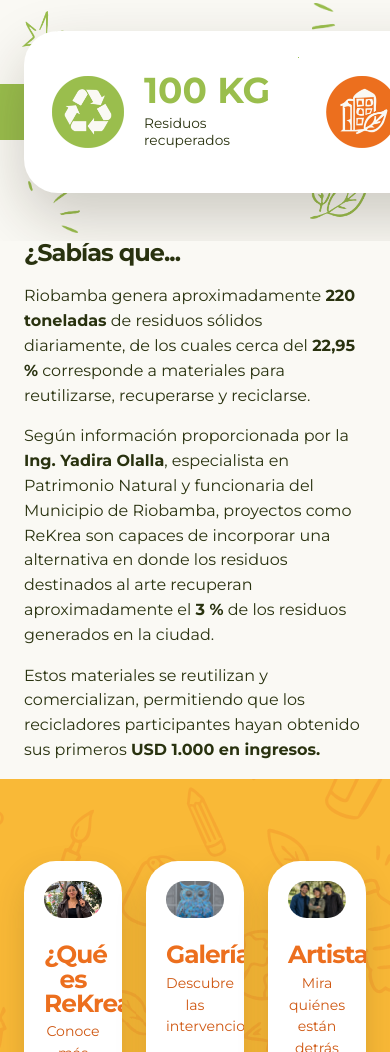
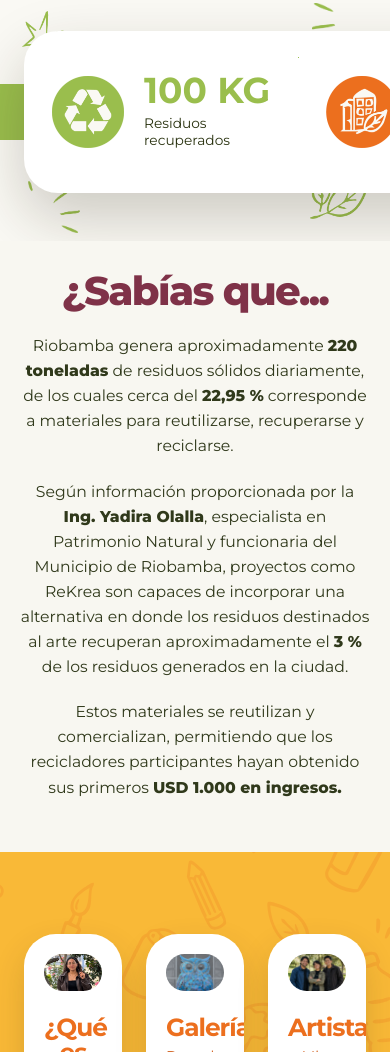
Before and after one commit to StalinMn/ReKrea, a website built with Vite: page index.html in a window 390 px wide. Shown: the part 665-1717 px from the top of the page. Built offline with nearby package versions, Linux system fonts and the light colour scheme.

Commit message:
CSSS CHANGE

```diff
--- a/assets/css/styles.css
+++ b/assets/css/styles.css
@@ -2089,3 +2089,90 @@
     transition: none;
   }
 }
+
+/* =========================================
+   SECCIÓN ¿SABÍAS QUE...?
+   ========================================= */
+
+.did-you-know {
+  position: relative;
+  padding: 18px 24px 72px;
+  background: #f8f7f1;
+  overflow: hidden;
+}
+
+.did-you-know__content {
+  width: min(100%, 1120px);
+  margin: 0 auto;
+  text-align: center;
+}
+
+.did-you-know__title {
+  margin: 0 0 32px;
+  color: #7f3248;
+  font-family: "Montserrat", sans-serif;
+  font-size: clamp(2.5rem, 5vw, 4.4rem);
+  font-weight: 800;
+  line-height: 1;
+  letter-spacing: -0.04em;
+}
+
+.did-you-know__text {
+  max-width: 1040px;
+  margin: 0 auto;
+  color: #30391b;
+  font-family: "Montserrat", sans-serif;
+  font-size: clamp(1rem, 1.35vw, 1.25rem);
+  font-weight: 400;
+  line-height: 1.45;
+}
+
+.did-you-know__text p {
+  margin: 0 auto 24px;
+}
+
+.did-you-know__text p:last-child {
+  margin-bottom: 0;
+}
+
+.did-you-know__text strong {
+  color: #30391b;
+  font-weight: 750;
+}
+
+/* Tabletas */
+@media (max-width: 900px) {
+  .did-you-know {
+    padding: 28px 28px 60px;
+  }
+
+  .did-you-know__title {
+    margin-bottom: 26px;
+  }
+
+  .did-you-know__text {
+    max-width: 760px;
+    line-height: 1.55;
+  }
+}
+
+/* Celulares */
+@media (max-width: 600px) {
+  .did-you-know {
+    padding: 30px 20px 52px;
+  }
+
+  .did-you-know__title {
+    margin-bottom: 22px;
+    font-size: 2.5rem;
+  }
+
+  .did-you-know__text {
+    font-size: 0.98rem;
+    line-height: 1.6;
+  }
+
+  .did-you-know__text p {
+    margin-bottom: 20px;
+  }
+}
```
